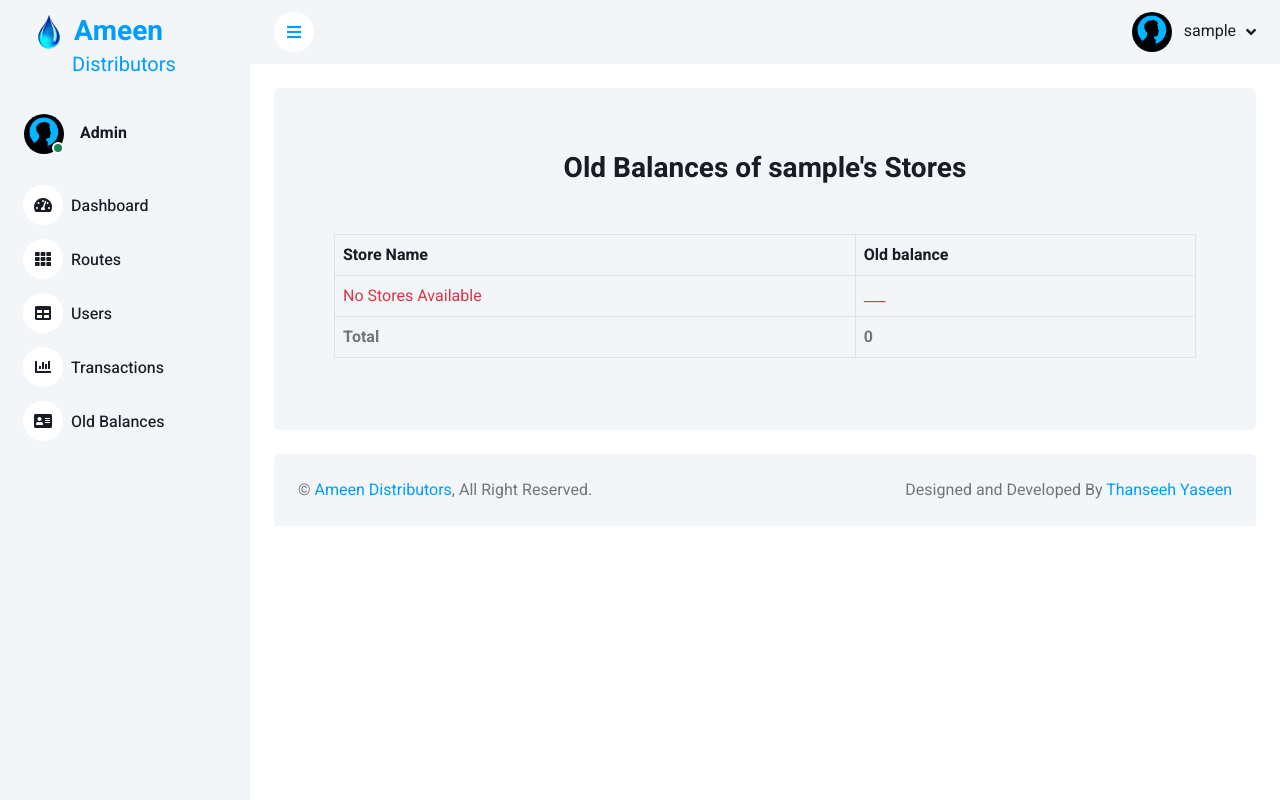
After one commit to Thanseeeh/NeslinAqua, a Django app: page /admins/admin-old-balances-single-view/1/ in a window 1280 px wide. The commit adds this page. Run offline with Django 4.2, Linux system fonts and the light colour scheme; the visitor is signed in with stand-in values (Sample User, id 1); data comes from the database, SQL or seed files in the repository; some libraries are stand-ins or nearby versions.

Commit message:
old balance single view categorised

```diff
--- a/admins/urls.py
+++ b/admins/urls.py
@@ -7,6 +7,7 @@ urlpatterns = [
     path('admin-users/', views.admin_users, name='admin_users'),
     path('admin-transactions/', views.admin_transactions, name='admin_transactions'),
     path('admin-old-balances/', views.admin_old_balances, name='admin_old_balances'),
+    path('admin-old-balances-single-view/<int:route_id>/', views.admin_old_balances_single_view, name='admin_old_balances_single_view'),
     path('block_user/<int:user_id>/', views.block_user, name='block_user'),
     path('unblock_user/<int:user_id>/', views.unblock_user, name='unblock_user'),
     path('edit-user/<int:user_id>/', views.edit_user, name='edit_user'),
--- a/admins/views.py
+++ b/admins/views.py
@@ -302,11 +302,18 @@ def admin_transactions(request):
 # Admin Old Balances
 def admin_old_balances(request):
     accounts = Account.objects.filter(is_admin=False)
-    for account in accounts:
-        total_oldbalance = sum(store.old_balance for store in account.store_set.all())
-        account.total_oldbalance = total_oldbalance  # Add total_oldbalance attribute to account
     context = {'accounts': accounts}
     return render(request, 'admins_temp/admin-old-balances.html', context)
+
+
+# Admin Old Balances Single View
+def admin_old_balances_single_view(request, route_id):
+    account = Account.objects.get(id=route_id)
+    total_oldbalance = sum(store.old_balance for store in account.store_set.all())
+    account.total_oldbalance = total_oldbalance
+
+    context = {'account': account}
+    return render(request, 'admins_temp/admin-old-balances-single-view.html', context)
 
 
 # Block user
--- /dev/null
+++ b/templates/admins_temp/admin-old-balances-single-view.html
@@ -0,0 +1,43 @@
+{% extends 'admins_temp/admin-base.html' %}
+
+{% load static %}
+
+{% block title %} Ameen-AdminOldBalancesSingleView {% endblock %}
+
+{% block content %}
+
+<!-- Blank Start -->
+<div class="container-fluid pt-4 px-4">
+    <div class="row bg-light rounded align-items-center justify-content-center mx-0 p-lg-5 p-3">
+        <div class="table-responsive">
+            <h3 class="text-center mb-5 mt-3">Old Balances of {{account.username}}'s Stores </h3>
+            <table class="table text-start align-middle table-bordered table-hover mb-4">
+                <thead>
+                    <tr class="text-dark">
+                        <th scope="col">Store Name</th>
+                        <th scope="col">Old balance</th>
+                    </tr>
+                </thead>
+                <tbody>
+                    {% for store in account.store_set.all %}
+                        <tr>
+                            <td>{{ store.name }}</td>
+                            <td>{{ store.old_balance }}</td>
+                        </tr>
+                    {% empty %}
+                        <td class="text-danger">No Stores Available</td>
+                        <td class="text-danger">___</td>
+                    {% endfor %}
+                </tbody>
+                <tfoot>
+                    <tr>
+                        <td class="text-start"><strong>Total</strong></td>
+                        <td><strong>{{ account.total_oldbalance }}</strong></td>
+                    </tr>
+                </tfoot>
+            </table>
+        </div>
+    </div>
+</div>
+<!-- Blank End -->
+{% endblock %}
--- a/templates/admins_temp/route_details.html
+++ b/templates/admins_temp/route_details.html
@@ -47,9 +47,9 @@
                 </tbody>
                 <tfoot>
                     <tr>
-                        <td colspan="2" class="text-end"><strong>Total</strong></td>
-                        <td>{{ total_jars }}</td>
-                        <td>{{ total_amount }}</td>
+                        <td colspan="2" class="text-start"><strong>Total</strong></td>
+                        <td><strong>{{ total_jars }}</strong></td>
+                        <td><strong>{{ total_amount }}</strong></td>
                         <td></td>
                     </tr>
                 </tfoot>
```
Also changed, not shown: templates/admins_temp/admin-old-balances.html (+8 -24 lines).
